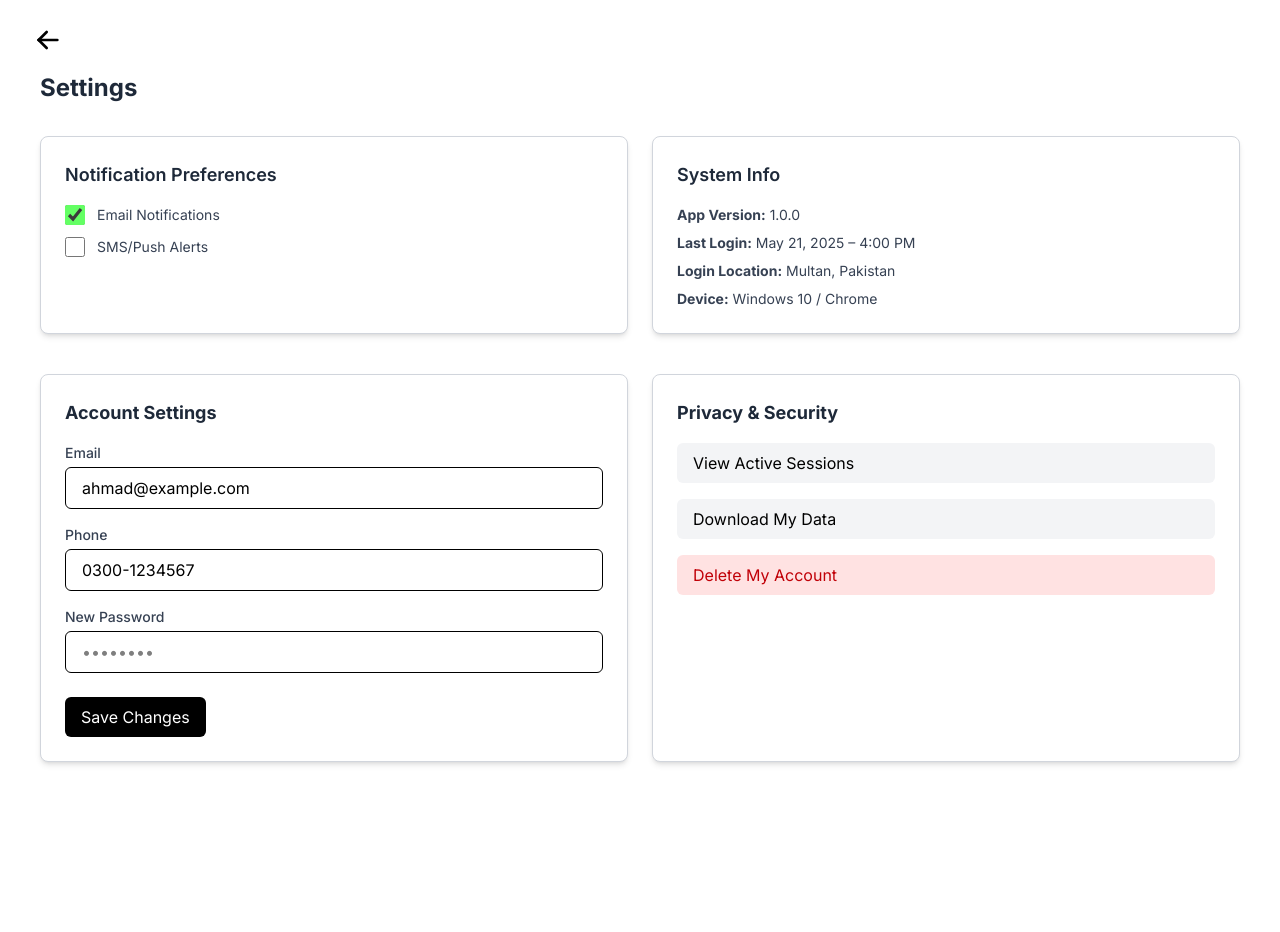
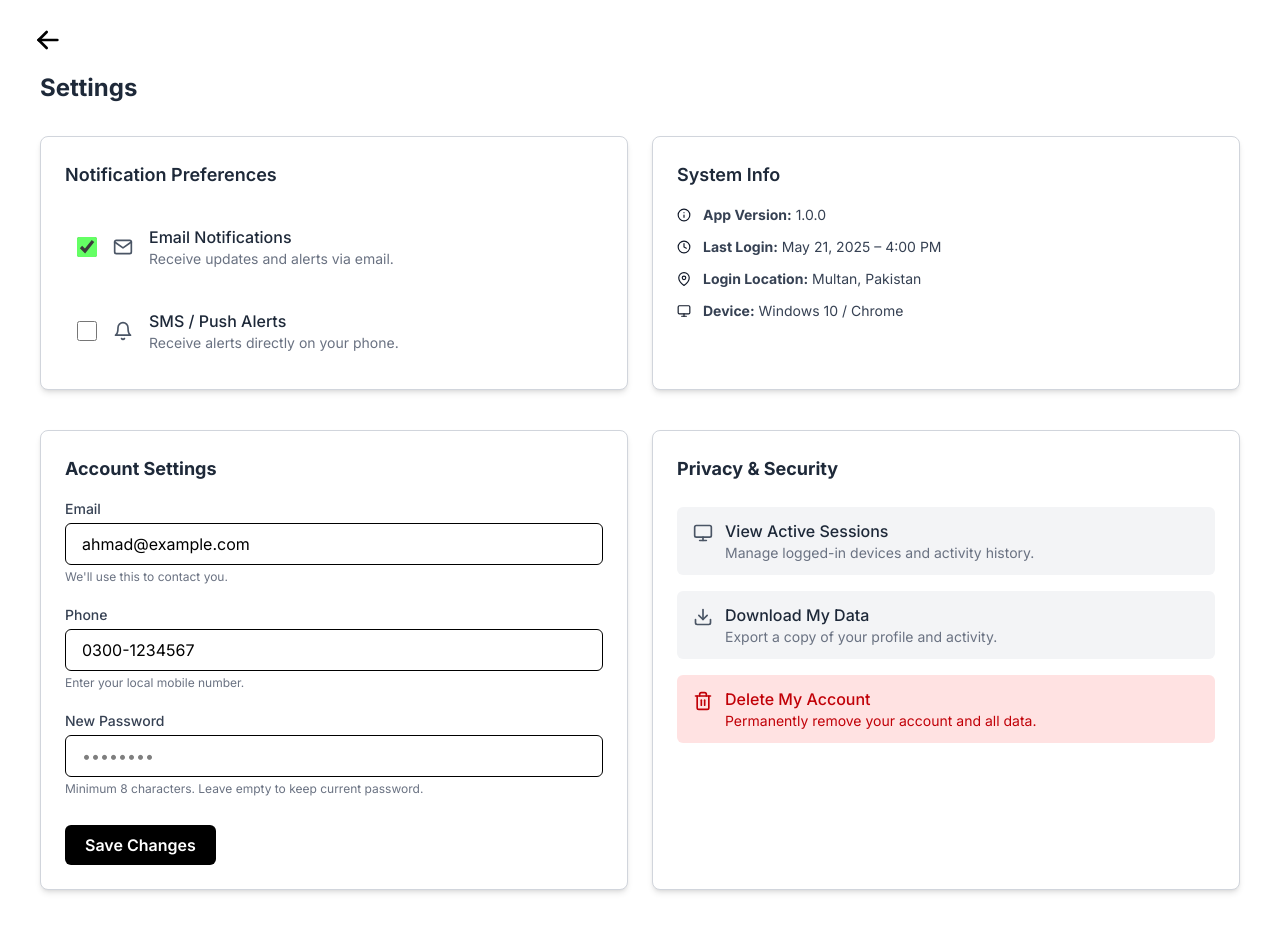
Before and after one commit to ayeshag7/AgriSense-Platform, a Next.js app: page /settings in a window 1280 px wide. Shown: the top 932 px of the page. Before the commit the page ends 810 px from the top, so only its background shows below. Built offline with nearby package versions, Linux system fonts and the light colour scheme.

Commit message:
Improved UI of settings components

```diff
--- a/src/components/Settings/AccountSettings.tsx
+++ b/src/components/Settings/AccountSettings.tsx
@@ -5,12 +5,16 @@ import { useState } from 'react';
 export default function AccountSettings() {
   const [email, setEmail] = useState('ahmad@example.com');
   const [phone, setPhone] = useState('0300-1234567');
+  const [password, setPassword] = useState('');
 
   return (
     <div className="bg-white border border-gray-300 rounded-lg p-6 shadow-md">
-      <h2 className="text-lg font-bold text-gray-800 mb-4">Account Settings</h2>
+      <h2 className="text-lg font-bold text-gray-800 mb-4 flex items-center gap-2">
+        Account Settings
+      </h2>
 
-      <div className="space-y-4">
+      <form className="space-y-5">
+        {/* Email */}
         <div>
           <label className="block text-sm font-medium text-gray-700 mb-1">Email</label>
           <input
@@ -19,8 +23,10 @@ export default function AccountSettings() {
             onChange={(e) => setEmail(e.target.value)}
             className="w-full px-4 py-2 border rounded-md focus:outline-none focus:ring-2 focus:ring-[#64FF64]"
           />
+          <p className="text-xs text-gray-500 mt-1">We'll use this to contact you.</p>
         </div>
 
+        {/* Phone */}
         <div>
           <label className="block text-sm font-medium text-gray-700 mb-1">Phone</label>
           <input
@@ -29,21 +35,32 @@ export default function AccountSettings() {
             onChange={(e) => setPhone(e.target.value)}
             className="w-full px-4 py-2 border rounded-md focus:outline-none focus:ring-2 focus:ring-[#64FF64]"
           />
+          <p className="text-xs text-gray-500 mt-1">Enter your local mobile number.</p>
         </div>
 
+        {/* Password */}
         <div>
           <label className="block text-sm font-medium text-gray-700 mb-1">New Password</label>
           <input
             type="password"
+            value={password}
+            onChange={(e) => setPassword(e.target.value)}
             className="w-full px-4 py-2 border rounded-md focus:outline-none focus:ring-2 focus:ring-[#64FF64]"
             placeholder="••••••••"
           />
+          <p className="text-xs text-gray-500 mt-1">
+            Minimum 8 characters. Leave empty to keep current password.
+          </p>
         </div>
 
-        <button className="cursor-pointer px-4 py-2 mt-2 bg-black text-white rounded-md hover:bg-[#64FF64] hover:text-black transition">
+        {/* Save Button */}
+        <button
+          type="submit"
+          className="cursor-pointer px-5 py-2 mt-2 bg-black text-white font-semibold rounded-md hover:bg-[#64FF64] hover:text-black transition"
+        >
           Save Changes
         </button>
-      </div>
+      </form>
     </div>
   );
 }
--- a/src/components/Settings/NotificationSettings.tsx
+++ b/src/components/Settings/NotificationSettings.tsx
@@ -1,15 +1,31 @@
+'use client';
+
+import { FiMail, FiBell } from 'react-icons/fi';
+
 export default function NotificationSettings() {
   return (
     <div className="bg-white p-6 rounded-lg shadow-md border border-gray-300">
-      <h3 className="text-lg font-semibold text-gray-800 mb-4">Notification Preferences</h3>
-      <div className="space-y-3">
-        <label className="flex items-center gap-3">
+      <h3 className="text-lg font-semibold text-gray-800 mb-6">Notification Preferences</h3>
+
+      <div className="space-y-4">
+        {/* Email Notifications */}
+        <label className="flex items-center gap-4 cursor-pointer group hover:bg-gray-50 p-3 rounded-md transition">
           <input type="checkbox" defaultChecked className="accent-[#64FF64] w-5 h-5" />
-          <span className="text-gray-700 text-sm">Email Notifications</span>
+          <FiMail className="text-xl text-gray-600 group-hover:text-[#64FF64]" />
+          <div>
+            <p className="text-gray-800 font-medium">Email Notifications</p>
+            <p className="text-sm text-gray-500">Receive updates and alerts via email.</p>
+          </div>
         </label>
-        <label className="flex items-center gap-3">
+
+        {/* SMS / Push Notifications */}
+        <label className="flex items-center gap-4 cursor-pointer group hover:bg-gray-50 p-3 rounded-md transition">
           <input type="checkbox" className="accent-[#64FF64] w-5 h-5" />
-          <span className="text-gray-700 text-sm">SMS/Push Alerts</span>
+          <FiBell className="text-xl text-gray-600 group-hover:text-[#64FF64]" />
+          <div>
+            <p className="text-gray-800 font-medium">SMS / Push Alerts</p>
+            <p className="text-sm text-gray-500">Receive alerts directly on your phone.</p>
+          </div>
         </label>
       </div>
     </div>
--- a/src/components/Settings/PrivacySecuritySettings.tsx
+++ b/src/components/Settings/PrivacySecuritySettings.tsx
@@ -1,19 +1,40 @@
 'use client';
+
+import { FiMonitor, FiDownload, FiTrash2 } from 'react-icons/fi';
 
 export default function PrivacySecuritySettings() {
   return (
     <div className="bg-white border border-gray-300 rounded-lg p-6 shadow-md">
-      <h2 className="text-lg font-bold text-gray-800 mb-4">Privacy & Security</h2>
+      <h2 className="text-lg font-bold text-gray-800 mb-6 flex items-center gap-2">
+        Privacy & Security
+      </h2>
 
       <div className="space-y-4">
-        <button className="cursor-pointer w-full text-left px-4 py-2 bg-gray-100 rounded-md hover:bg-[#64FF64] transition">
-          View Active Sessions
+        {/* View Sessions */}
+        <button className="cursor-pointer w-full text-left px-4 py-3 bg-gray-100 rounded-md hover:bg-[#64FF64] hover:text-black transition flex items-start gap-3">
+          <FiMonitor className="mt-1 text-xl text-gray-600" />
+          <div>
+            <p className="font-medium text-gray-800">View Active Sessions</p>
+            <p className="text-sm text-gray-500">Manage logged-in devices and activity history.</p>
+          </div>
         </button>
-        <button className="cursor-pointer w-full text-left px-4 py-2 bg-gray-100 rounded-md hover:bg-[#64FF64] transition">
-          Download My Data
+
+        {/* Download Data */}
+        <button className="cursor-pointer w-full text-left px-4 py-3 bg-gray-100 rounded-md hover:bg-[#64FF64] hover:text-black transition flex items-start gap-3">
+          <FiDownload className="mt-1 text-xl text-gray-600" />
+          <div>
+            <p className="font-medium text-gray-800">Download My Data</p>
+            <p className="text-sm text-gray-500">Export a copy of your profile and activity.</p>
+          </div>
         </button>
-        <button className="cursor-pointer w-full text-left px-4 py-2 bg-red-100 text-red-700 rounded-md hover:bg-red-200 transition">
-          Delete My Account
+
+        {/* Delete Account */}
+        <button className="cursor-pointer w-full text-left px-4 py-3 bg-red-100 text-red-700 rounded-md hover:bg-red-200 transition flex items-start gap-3">
+          <FiTrash2 className="mt-1 text-xl" />
+          <div>
+            <p className="font-medium">Delete My Account</p>
+            <p className="text-sm">Permanently remove your account and all data.</p>
+          </div>
         </button>
       </div>
     </div>
--- a/src/components/Settings/SystemInfo.tsx
+++ b/src/components/Settings/SystemInfo.tsx
@@ -1,12 +1,31 @@
+'use client';
+
+import { FiInfo, FiClock, FiMapPin, FiMonitor } from 'react-icons/fi';
+
 export default function SystemInfo() {
   return (
     <div className="bg-white p-6 rounded-lg shadow-md border border-gray-300">
-      <h3 className="text-lg font-semibold text-gray-800 mb-4">System Info</h3>
-      <ul className="text-sm text-gray-700 space-y-2">
-        <li><strong>App Version:</strong> 1.0.0</li>
-        <li><strong>Last Login:</strong> May 21, 2025 – 4:00 PM</li>
-        <li><strong>Login Location:</strong> Multan, Pakistan</li>
-        <li><strong>Device:</strong> Windows 10 / Chrome</li>
+      <h3 className="text-lg font-semibold text-gray-800 mb-4 flex items-center gap-2">
+        System Info
+      </h3>
+
+      <ul className="text-sm text-gray-700 space-y-3">
+        <li className="flex items-center gap-3">
+          <FiInfo className="text-gray-900" />
+          <span><strong>App Version:</strong> 1.0.0</span>
+        </li>
+        <li className="flex items-center gap-3">
+          <FiClock className="text-gray-900" />
+          <span><strong>Last Login:</strong> May 21, 2025 – 4:00 PM</span>
+        </li>
+        <li className="flex items-center gap-3">
+          <FiMapPin className="text-gray-900" />
+          <span><strong>Login Location:</strong> Multan, Pakistan</span>
+        </li>
+        <li className="flex items-center gap-3">
+          <FiMonitor className="text-gray-900" />
+          <span><strong>Device:</strong> Windows 10 / Chrome</span>
+        </li>
       </ul>
     </div>
   );
```
